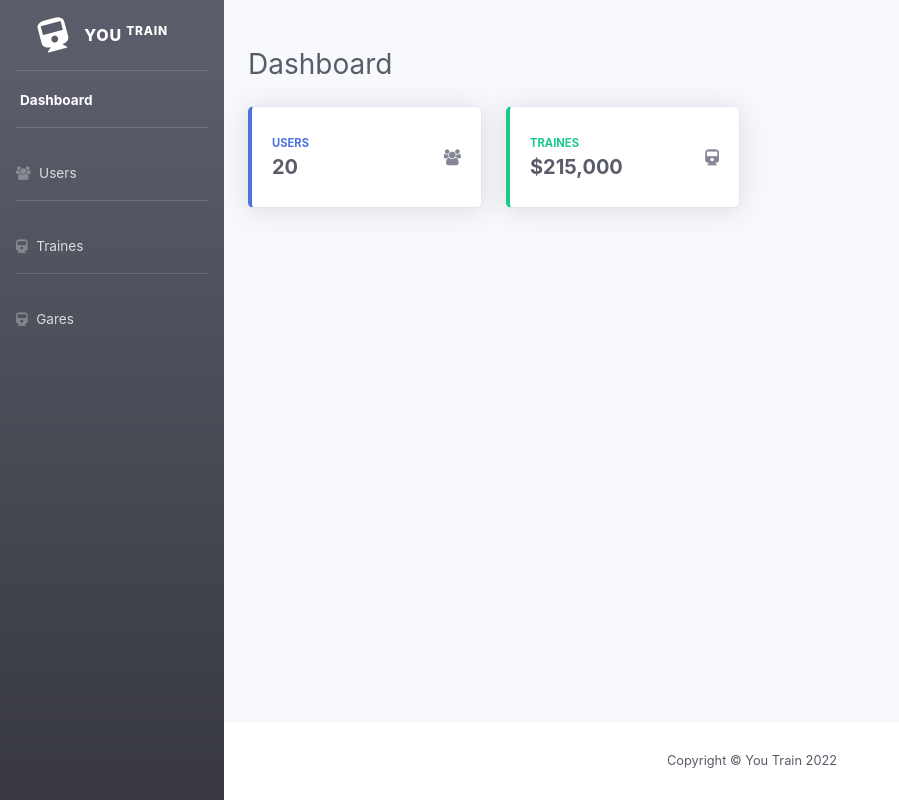
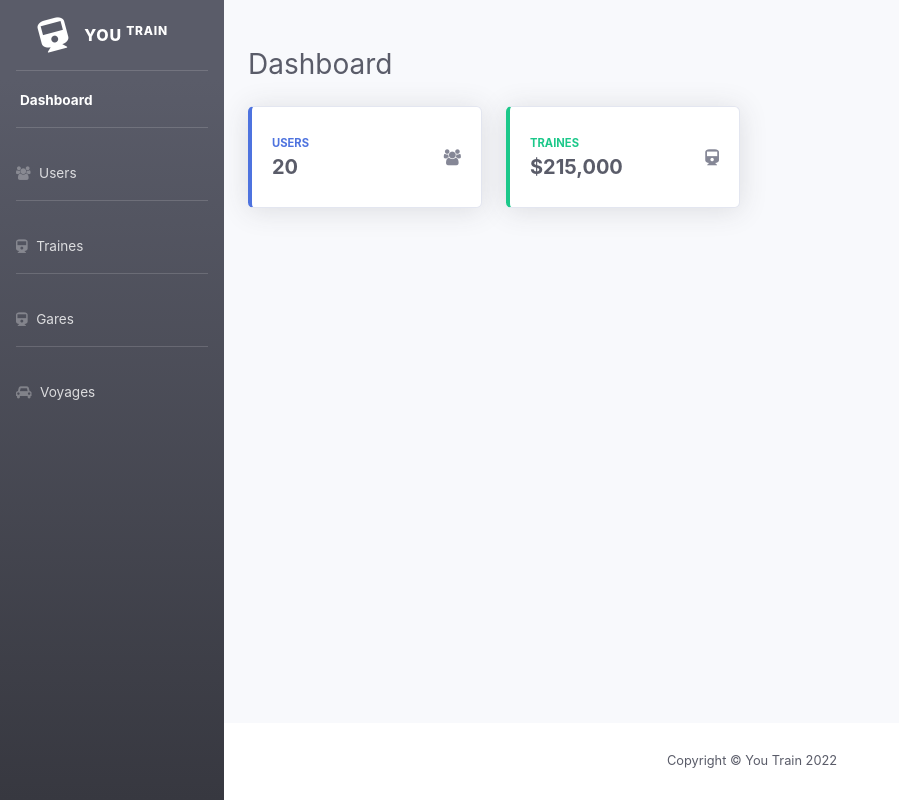
Before and after one commit to elhathoute/TrainBooking, a PHP site: page /view/index.php in a window 1280 px wide. Shown: the whole page, without its empty margins (0-899 px from the left). Run offline with PHP 8.4, Linux system fonts and the light colour scheme; some libraries are stand-ins or nearby versions.

Commit message:
add two li in sidebar  and complet crud of user+train

```diff
--- a/view/sidebar.php
+++ b/view/sidebar.php
@@ -55,6 +55,13 @@
         <span>Gares</span></a>
 </li>
 
+         <!-- Divider -->
+         <hr class="sidebar-divider">
+<li class="nav-item">
+            <a class="nav-link" href="voyages.php">
+                <i class="fa fa-car"></i>
+                <span>Voyages</span></a>
+        </li>
 
     </ul>
     <!-- End of Sidebar -->
```
